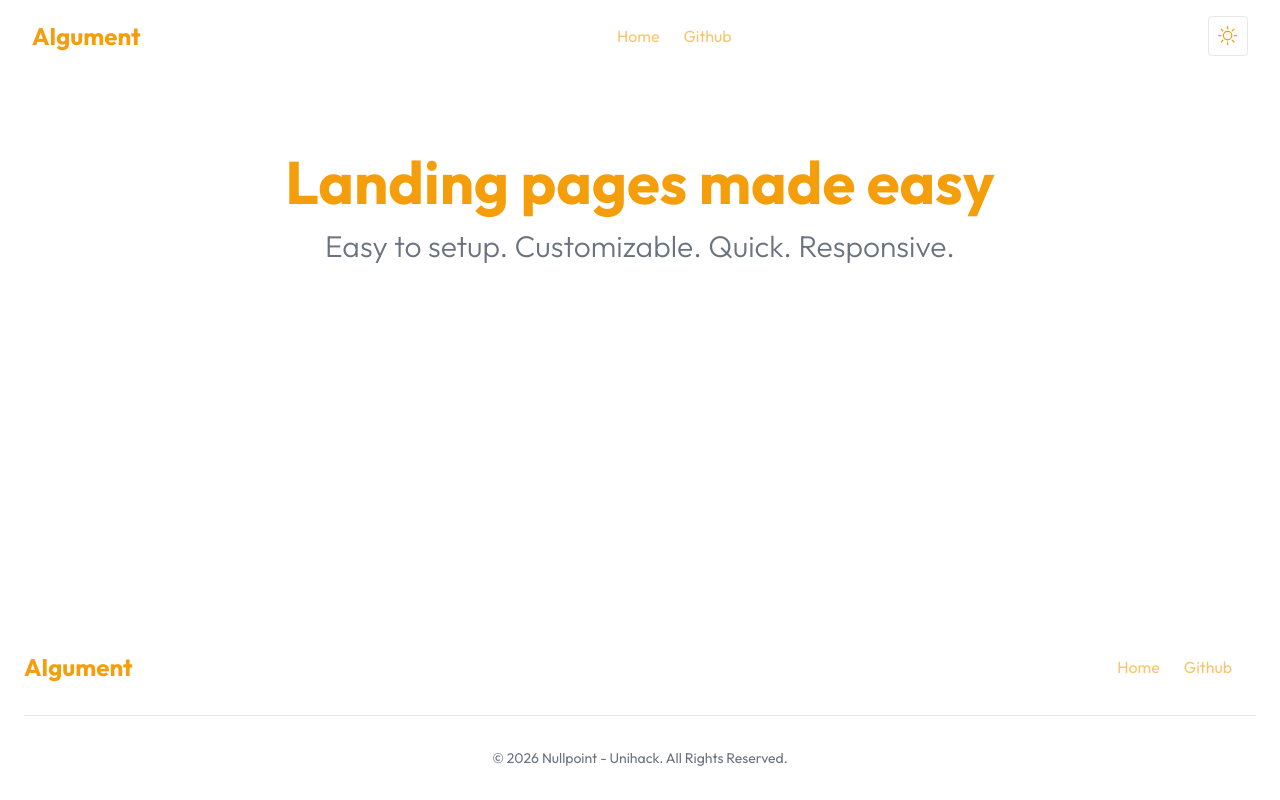
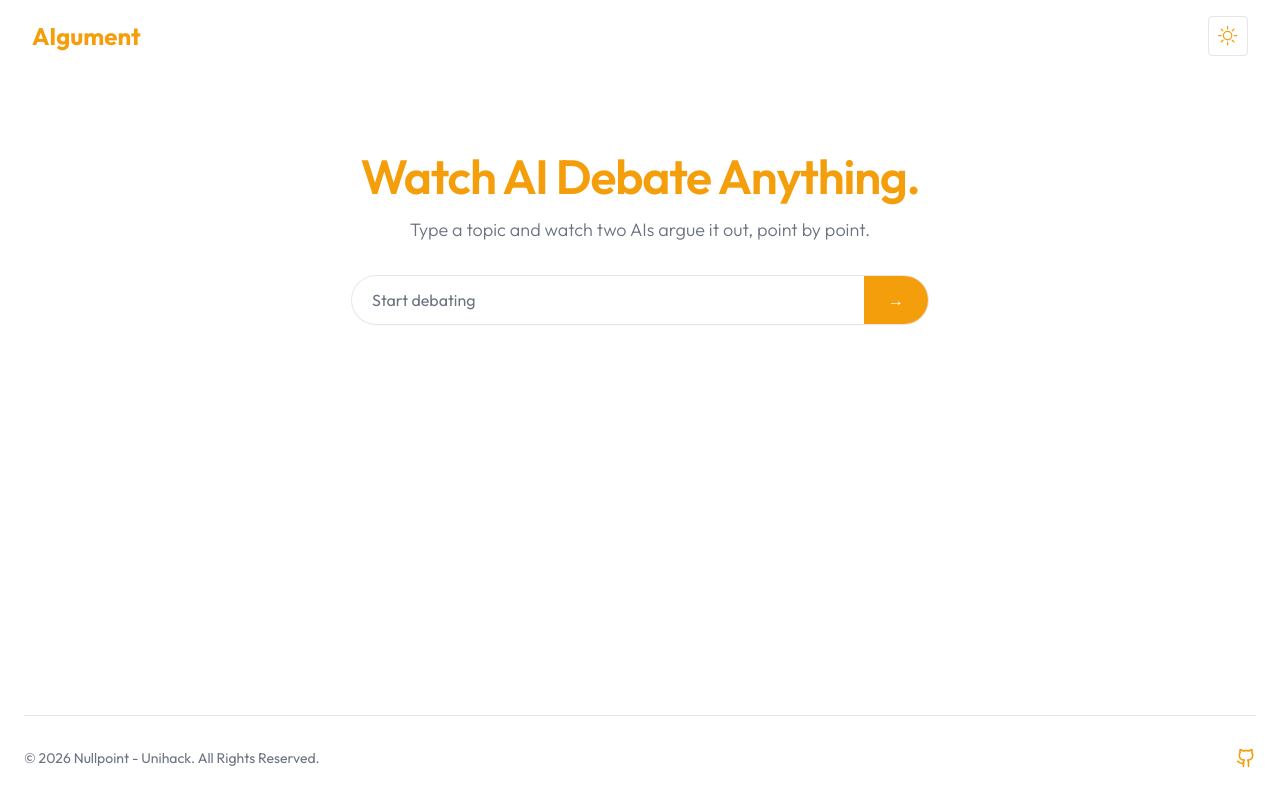
Before and after one commit to BruceHuangQQ/AIgument-frontend, a Next.js app: page / in a window 1280 px wide. Built offline with nearby package versions, Linux system fonts and the light colour scheme.

Commit message:
Added text input

```diff
--- a/components/layout/footer.tsx
+++ b/components/layout/footer.tsx
@@ -1,39 +1,34 @@
 import Link from "next/link"
+import { Github } from "lucide-react"
 import { siteConfig } from "@/config/site"
-import { navLinks } from "@/lib/links"
 
 export default function Footer() {
   return (
     <footer className="mt-auto">
       <div className="mx-auto w-full max-w-screen-xl p-6 md:py-8">
-        <div className="sm:flex sm:items-center sm:justify-between">
-          <Link href="/">
-            <h1 className="mb-2 text-2xl font-bold sm:mb-0">
-              {siteConfig.name}
-            </h1>
-          </Link>
-          <ul className="mb-6 flex flex-wrap items-center text-primary opacity-60 sm:mb-0">
-            {navLinks.map((link) => (
-              <li key={link.route}>
-                <Link href={link.path} className="mr-4 hover:underline md:mr-6">
-                  {link.route}
-                </Link>
-              </li>
-            ))}
-          </ul>
-        </div>
         <hr className="my-6 text-muted-foreground sm:mx-auto lg:my-8" />
-        <span className="block text-sm text-muted-foreground sm:text-center">
+        <div className="flex items-center justify-between gap-4 text-sm text-muted-foreground">
+          <span>
             © {new Date().getFullYear()}{" "}
             <a
               target="_blank"
-            href="https://redpangilinan.live/"
+              href="https://github.com/BruceHuangQQ/AIgument-frontend"
               className="hover:underline"
             >
               Nullpoint - Unihack
             </a>
             . All Rights Reserved.
           </span>
+          <Link
+            href={siteConfig.url.author}
+            target="_blank"
+            rel="noreferrer"
+            className="text-primary"
+            aria-label="View project on GitHub"
+          >
+            <Github className="h-5 w-5" />
+          </Link>
+        </div>
       </div>
     </footer>
   )
--- a/components/layout/navbar.tsx
+++ b/components/layout/navbar.tsx
@@ -2,13 +2,15 @@
 
 import { useState, useEffect } from "react"
 import Link from "next/link"
+import { useSearchParams } from "next/navigation"
 import { ModeToggle } from "@/components/mode-toggle"
 import { siteConfig } from "@/config/site"
-import { navLinks } from "@/lib/links"
 import { settings } from "@/config/settings"
 
 export default function Navbar() {
   const [navbar, setNavbar] = useState(false)
+  const searchParams = useSearchParams()
+  const topic = (searchParams.get("topic") ?? "").trim()
 
   const handleClick = async () => {
     setNavbar(false)
@@ -75,23 +77,15 @@ export default function Navbar() {
         <div>
           <div
             className={`absolute left-0 right-0 z-10 m-auto justify-self-center rounded-md border bg-background p-4 md:static md:mt-0 md:block md:border-none md:p-0 ${
-              navbar ? "block" : "hidden"
+              navbar ? "block" : "hidden md:block"
             }`}
             style={{ width: "100%", maxWidth: "20rem" }}
           >
-            <ul className="flex flex-col items-center space-y-4 text-primary opacity-60 md:flex-row md:space-x-6 md:space-y-0">
-              {navLinks.map((link) => (
-                <li key={link.route}>
-                  <Link
-                    className="hover:underline"
-                    href={link.path}
-                    onClick={handleClick}
-                  >
-                    {link.route}
-                  </Link>
-                </li>
-              ))}
-            </ul>
+            {topic && (
+              <div className="flex items-center justify-center rounded-md bg-muted px-4 py-2 text-sm text-muted-foreground md:text-base">
+                {topic}
+              </div>
+            )}
           </div>
         </div>
         {settings.themeToggleEnabled && (
--- a/components/pages/hero.tsx
+++ b/components/pages/hero.tsx
@@ -1,18 +1,66 @@
-import { heroHeader } from "@/config/contents"
+"use client"
+
+import { FormEvent, useState } from "react"
+import { usePathname, useRouter, useSearchParams } from "next/navigation"
+
+import { Input } from "@/components/ui/input"
+import { Button } from "@/components/ui/button"
 
 export default function HeroHeader() {
+  const router = useRouter()
+  const pathname = usePathname()
+  const searchParams = useSearchParams()
+
+  const initialTopic = searchParams.get("topic") ?? ""
+  const [topic, setTopic] = useState(initialTopic)
+  const [submitted, setSubmitted] = useState(false)
+
+  const handleSubmit = (event: FormEvent) => {
+    event.preventDefault()
+    const trimmed = topic.trim()
+    if (!trimmed) return
+
+    const params = new URLSearchParams(searchParams.toString())
+    params.set("topic", trimmed)
+
+    router.push(`${pathname}?${params.toString()}`)
+    setSubmitted(true)
+  }
+
   return (
-    <section className="container flex flex-col gap-4 pb-12 pt-4 text-center lg:items-center lg:gap-8 lg:py-20">
-      <div className="flex flex-1 flex-col items-center gap-4 text-center lg:gap-8">
-        <div className="space-y-4">
-          <h1 className="text-4xl font-bold lg:text-6xl">
-            {heroHeader.header}
-          </h1>
-          <h2 className="text-lg font-light text-muted-foreground lg:text-3xl">
-            {heroHeader.subheader}
-          </h2>
+    <section className="container flex min-h-[60vh] flex-col items-center justify-center pb-12 pt-10 text-center lg:pt-20">
+      {!submitted && (
+        <div className="flex w-full flex-1 flex-col items-center gap-6 lg:gap-8">
+          <div className="space-y-4">
+            <h1 className="text-3xl font-semibold tracking-tight sm:text-4xl lg:text-5xl">
+              Watch AI Debate Anything.
+            </h1>
+            <p className="text-sm font-light text-muted-foreground sm:text-base lg:text-lg">
+              Type a topic and watch two AIs argue it out, point by point.
+            </p>
+          </div>
+          <form
+            onSubmit={handleSubmit}
+            className="w-full max-w-xl"
+            aria-label="Start an AI debate"
+          >
+            <div className="flex items-stretch rounded-full bg-background shadow-sm ring-1 ring-border">
+              <Input
+                value={topic}
+                onChange={(event) => setTopic(event.target.value)}
+                placeholder="Start debating"
+                className="h-12 flex-1 rounded-l-full rounded-r-none border-0 bg-transparent px-5 text-sm sm:text-base focus-visible:ring-0 focus-visible:ring-offset-0"
+              />
+              <Button
+                type="submit"
+                className="h-12 rounded-l-none text-white rounded-r-full px-5 text-sm sm:px-6 sm:text-base"
+              >
+                →
+              </Button>
+            </div>
+          </form>
         </div>
-      </div>
+      )}
     </section>
   )
 }
--- a/config/site.ts
+++ b/config/site.ts
@@ -9,7 +9,7 @@ const baseUrl = "https://nextlanding.rdev.pro"
 
 export const siteConfig: SiteConfig = {
   name: "AIgument",
-  author: "redpangilinan",
+  author: "Nullpoint - Unihack",
   description:
     "Easy to setup, customizable, quick, and responsive landing page starter built with Next.js and shadcn/ui.",
   keywords: [
@@ -24,11 +24,7 @@ export const siteConfig: SiteConfig = {
   ],
   url: {
     base: baseUrl,
-    author: "https://redpangilinan.live",
+    author: "https://github.com/BruceHuangQQ/AIgument-frontend",
   },
   ogImage: `${baseUrl}/og.jpg`,
 }
-
-export const contactConfig: ContactConfig = {
-  email: "janreynald.pangilinan@gmail.com",
-}
--- a/lib/links.ts
+++ b/lib/links.ts
@@ -1,8 +1,4 @@
 export const navLinks = [
-  {
-    route: "Home",
-    path: "/",
-  },
   {
     route: "Github",
     path: "https://github.com/BruceHuangQQ/AIgument-frontend",
```
Lines whose indentation alone changed are shown as unchanged.
